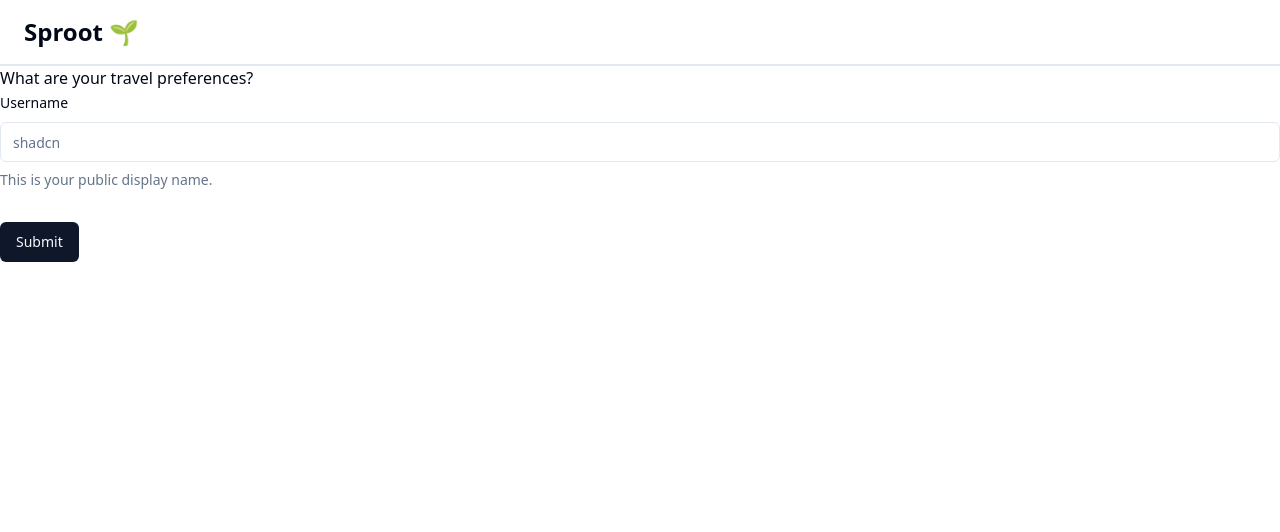
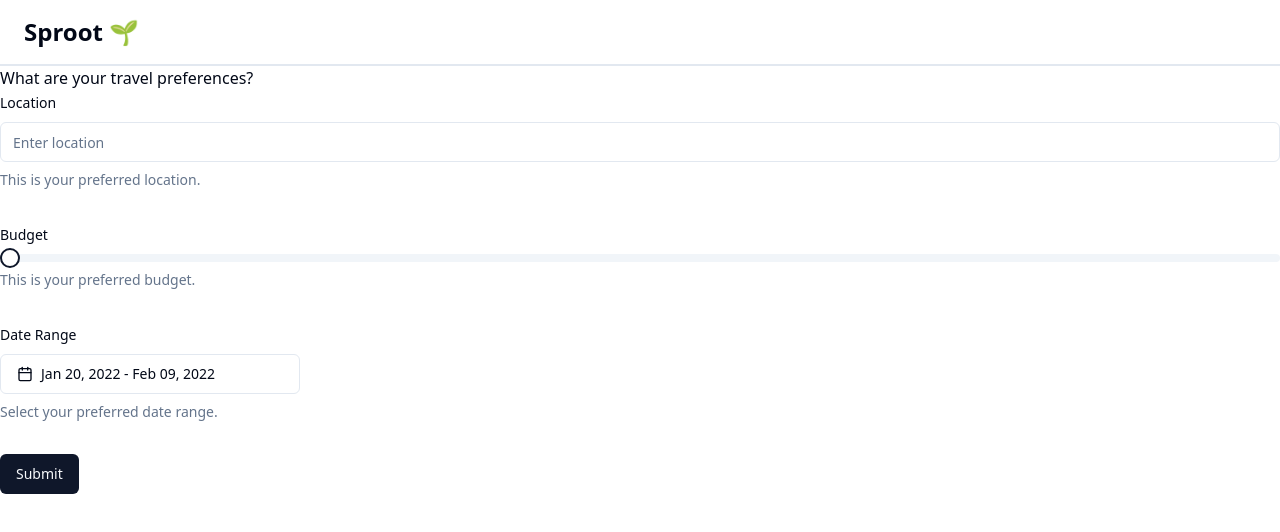
Before and after one commit to cassiusfive/sproute, a React (Vite) app in the folder web/: page / in a window 1280 px wide. Shown: the top 532 px of the page. Built offline with nearby package versions, Linux system fonts and the light colour scheme.

Commit message:
added date pricker and slider

```diff
--- a/web/package.json
+++ b/web/package.json
@@ -12,11 +12,15 @@
   "dependencies": {
     "@hookform/resolvers": "^3.6.0",
     "@radix-ui/react-label": "^2.1.0",
+    "@radix-ui/react-popover": "^1.1.1",
+    "@radix-ui/react-slider": "^1.2.0",
     "@radix-ui/react-slot": "^1.1.0",
     "class-variance-authority": "^0.7.0",
     "clsx": "^2.1.1",
+    "date-fns": "^3.6.0",
     "lucide-react": "^0.396.0",
     "react": "^18.3.1",
+    "react-day-picker": "^8.10.1",
     "react-dom": "^18.3.1",
     "react-hook-form": "^7.52.0",
     "tailwind-merge": "^2.3.0",
--- a/web/src/components/ProfileForm.tsx
+++ b/web/src/components/ProfileForm.tsx
@@ -2,10 +2,20 @@
 
 import * as React from "react";
 import { zodResolver } from "@hookform/resolvers/zod";
-import { useForm } from "react-hook-form";
+import { useForm, Controller } from "react-hook-form";
 import { formSchema } from "../schemas/formSchema"; // Adjust the import path as necessary
+import { addDays, format } from "date-fns";
+import { Calendar as CalendarIcon } from "lucide-react";
+import { DateRange } from "react-day-picker";
 
 import { Button } from "@/components/ui/button";
+import { Calendar } from "@/components/ui/calendar";
+import { Slider } from "@/components/ui/slider";
+import {
+  Popover,
+  PopoverContent,
+  PopoverTrigger,
+} from "@/components/ui/popover";
 import {
   Form,
   FormControl,
@@ -16,12 +26,19 @@ import {
   FormMessage,
 } from "@/components/ui/form";
 import { Input } from "@/components/ui/input";
+import { cn } from "@/lib/utils"; // Ensure this import path is correct
 
 export function ProfileForm() {
   const form = useForm({
     resolver: zodResolver(formSchema),
     defaultValues: {
-      username: "",
+      location: "",
+      duration: "",
+      budget: "",
+      dateRange: {
+        from: new Date(2022, 0, 20),
+        to: addDays(new Date(2022, 0, 20), 20),
+      },
     },
   });
 
@@ -34,15 +51,56 @@ export function ProfileForm() {
       <form onSubmit={form.handleSubmit(onSubmit)} className="space-y-8">
         <FormField
           control={form.control}
-          name="username"
+          name="location"
           render={({ field }) => (
             <FormItem>
-              <FormLabel>Username</FormLabel>
+              <FormLabel>Location</FormLabel>
               <FormControl>
-                <Input placeholder="shadcn" {...field} />
+                <Input placeholder="Enter location" {...field} />
               </FormControl>
               <FormDescription>
-                This is your public display name.
+                This is your preferred location.
+              </FormDescription>
+              <FormMessage />
+            </FormItem>
+          )}
+        />
+
+        <FormField
+          control={form.control}
+          name="budget"
+          render={({ field }) => (
+            <FormItem>
+              <FormLabel>Budget</FormLabel>
+              <FormControl>
+              <Slider
+                  defaultValue={[field.value]}
+                  max={100}
+                  step={1}
+                  onValueChange={(value) => field.onChange(value[0])}
+                />
+              </FormControl>
+              <FormDescription>
+                This is your preferred budget.
+              </FormDescription>
+              <FormMessage />
+            </FormItem>
+          )}
+        />
+        <Controller
+          control={form.control}
+          name="dateRange"
+          render={({ field }) => (
+            <FormItem>
+              <FormLabel>Date Range</FormLabel>
+              <FormControl>
+                <DatePickerWithRange
+                  value={field.value}
+                  onChange={field.onChange}
+                />
+              </FormControl>
+              <FormDescription>
+                Select your preferred date range.
               </FormDescription>
               <FormMessage />
             </FormItem>
@@ -53,3 +111,64 @@ export function ProfileForm() {
     </Form>
   );
 }
+
+function DatePickerWithRange({
+  className,
+  value,
+  onChange,
+}: {
+  className?: string;
+  value: DateRange;
+  onChange: (value: DateRange) => void;
+}) {
+  const [date, setDate] = React.useState<DateRange | undefined>(value);
+
+  React.useEffect(() => {
+    setDate(value);
+  }, [value]);
+
+  React.useEffect(() => {
+    onChange(date as DateRange);
+  }, [date, onChange]);
+
+  return (
+    <div className={cn("grid gap-2", className)}>
+      <Popover>
+        <PopoverTrigger asChild>
+          <Button
+            id="date"
+            variant={"outline"}
+            className={cn(
+              "w-[300px] justify-start text-left font-normal",
+              !date && "text-muted-foreground"
+            )}
+          >
+            <CalendarIcon className="mr-2 h-4 w-4" />
+            {date?.from ? (
+              date.to ? (
+                <>
+                  {format(date.from, "LLL dd, y")} -{" "}
+                  {format(date.to, "LLL dd, y")}
+                </>
+              ) : (
+                format(date.from, "LLL dd, y")
+              )
+            ) : (
+              <span>Pick a date</span>
+            )}
+          </Button>
+        </PopoverTrigger>
+        <PopoverContent className="w-auto p-0" align="start">
+          <Calendar
+            initialFocus
+            mode="range"
+            defaultMonth={date?.from}
+            selected={date}
+            onSelect={setDate}
+            numberOfMonths={2}
+          />
+        </PopoverContent>
+      </Popover>
+    </div>
+  );
+}
--- /dev/null
+++ b/web/src/components/ui/calendar.tsx
@@ -0,0 +1,64 @@
+import * as React from "react"
+import { ChevronLeft, ChevronRight } from "lucide-react"
+import { DayPicker } from "react-day-picker"
+
+import { cn } from "@/lib/utils"
+import { buttonVariants } from "@/components/ui/button"
+
+export type CalendarProps = React.ComponentProps<typeof DayPicker>
+
+function Calendar({
+  className,
+  classNames,
+  showOutsideDays = true,
+  ...props
+}: CalendarProps) {
+  return (
+    <DayPicker
+      showOutsideDays={showOutsideDays}
+      className={cn("p-3", className)}
+      classNames={{
+        months: "flex flex-col sm:flex-row space-y-4 sm:space-x-4 sm:space-y-0",
+        month: "space-y-4",
+        caption: "flex justify-center pt-1 relative items-center",
+        caption_label: "text-sm font-medium",
+        nav: "space-x-1 flex items-center",
+        nav_button: cn(
+          buttonVariants({ variant: "outline" }),
+          "h-7 w-7 bg-transparent p-0 opacity-50 hover:opacity-100"
+        ),
+        nav_button_previous: "absolute left-1",
+        nav_button_next: "absolute right-1",
+        table: "w-full border-collapse space-y-1",
+        head_row: "flex",
+        head_cell:
+          "text-muted-foreground rounded-md w-9 font-normal text-[0.8rem]",
+        row: "flex w-full mt-2",
+        cell: "h-9 w-9 text-center text-sm p-0 relative [&:has([aria-selected].day-range-end)]:rounded-r-md [&:has([aria-selected].day-outside)]:bg-accent/50 [&:has([aria-selected])]:bg-accent first:[&:has([aria-selected])]:rounded-l-md last:[&:has([aria-selected])]:rounded-r-md focus-within:relative focus-within:z-20",
+        day: cn(
+          buttonVariants({ variant: "ghost" }),
+          "h-9 w-9 p-0 font-normal aria-selected:opacity-100"
+        ),
+        day_range_end: "day-range-end",
+        day_selected:
+          "bg-primary text-primary-foreground hover:bg-primary hover:text-primary-foreground focus:bg-primary focus:text-primary-foreground",
+        day_today: "bg-accent text-accent-foreground",
+        day_outside:
+          "day-outside text-muted-foreground opacity-50 aria-selected:bg-accent/50 aria-selected:text-muted-foreground aria-selected:opacity-30",
+        day_disabled: "text-muted-foreground opacity-50",
+        day_range_middle:
+          "aria-selected:bg-accent aria-selected:text-accent-foreground",
+        day_hidden: "invisible",
+        ...classNames,
+      }}
+      components={{
+        IconLeft: ({ ...props }) => <ChevronLeft className="h-4 w-4" />,
+        IconRight: ({ ...props }) => <ChevronRight className="h-4 w-4" />,
+      }}
+      {...props}
+    />
+  )
+}
+Calendar.displayName = "Calendar"
+
+export { Calendar }
--- /dev/null
+++ b/web/src/components/ui/popover.tsx
@@ -0,0 +1,29 @@
+import * as React from "react"
+import * as PopoverPrimitive from "@radix-ui/react-popover"
+
+import { cn } from "@/lib/utils"
+
+const Popover = PopoverPrimitive.Root
+
+const PopoverTrigger = PopoverPrimitive.Trigger
+
+const PopoverContent = React.forwardRef<
+  React.ElementRef<typeof PopoverPrimitive.Content>,
+  React.ComponentPropsWithoutRef<typeof PopoverPrimitive.Content>
+>(({ className, align = "center", sideOffset = 4, ...props }, ref) => (
+  <PopoverPrimitive.Portal>
+    <PopoverPrimitive.Content
+      ref={ref}
+      align={align}
+      sideOffset={sideOffset}
+      className={cn(
+        "z-50 w-72 rounded-md border bg-popover p-4 text-popover-foreground shadow-md outline-none data-[state=open]:animate-in data-[state=closed]:animate-out data-[state=closed]:fade-out-0 data-[state=open]:fade-in-0 data-[state=closed]:zoom-out-95 data-[state=open]:zoom-in-95 data-[side=bottom]:slide-in-from-top-2 data-[side=left]:slide-in-from-right-2 data-[side=right]:slide-in-from-left-2 data-[side=top]:slide-in-from-bottom-2",
+        className
+      )}
+      {...props}
+    />
+  </PopoverPrimitive.Portal>
+))
+PopoverContent.displayName = PopoverPrimitive.Content.displayName
+
+export { Popover, PopoverTrigger, PopoverContent }
--- /dev/null
+++ b/web/src/components/ui/slider.tsx
@@ -0,0 +1,26 @@
+import * as React from "react"
+import * as SliderPrimitive from "@radix-ui/react-slider"
+
+import { cn } from "@/lib/utils"
+
+const Slider = React.forwardRef<
+  React.ElementRef<typeof SliderPrimitive.Root>,
+  React.ComponentPropsWithoutRef<typeof SliderPrimitive.Root>
+>(({ className, ...props }, ref) => (
+  <SliderPrimitive.Root
+    ref={ref}
+    className={cn(
+      "relative flex w-full touch-none select-none items-center",
+      className
+    )}
+    {...props}
+  >
+    <SliderPrimitive.Track className="relative h-2 w-full grow overflow-hidden rounded-full bg-secondary">
+      <SliderPrimitive.Range className="absolute h-full bg-primary" />
+    </SliderPrimitive.Track>
+    <SliderPrimitive.Thumb className="block h-5 w-5 rounded-full border-2 border-primary bg-background ring-offset-background transition-colors focus-visible:outline-none focus-visible:ring-2 focus-visible:ring-ring focus-visible:ring-offset-2 disabled:pointer-events-none disabled:opacity-50" />
+  </SliderPrimitive.Root>
+))
+Slider.displayName = SliderPrimitive.Root.displayName
+
+export { Slider }
--- a/web/src/schemas/formSchema.ts
+++ b/web/src/schemas/formSchema.ts
@@ -3,7 +3,15 @@
 import { z } from "zod";
 
 export const formSchema = z.object({
-  username: z.string().min(2, {
-    message: "Username must be at least 2 characters.",
+  location: z.string().min(2, {
+    message: "Location must be at least 2 characters.",
   }),
+
+  budget: z.string().min(1, {
+    message: "Duration must be provided.",
+  }),
+  dateRange: z.object({
+    from: z.date().optional(),
+    to: z.date().optional(),
+  }).optional(),
 });
```
Also changed, not shown: 1 other file (tests, documents, lock files or other folders).
